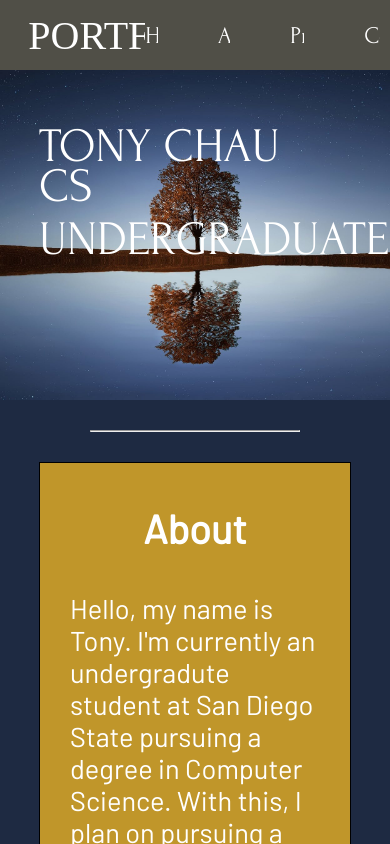
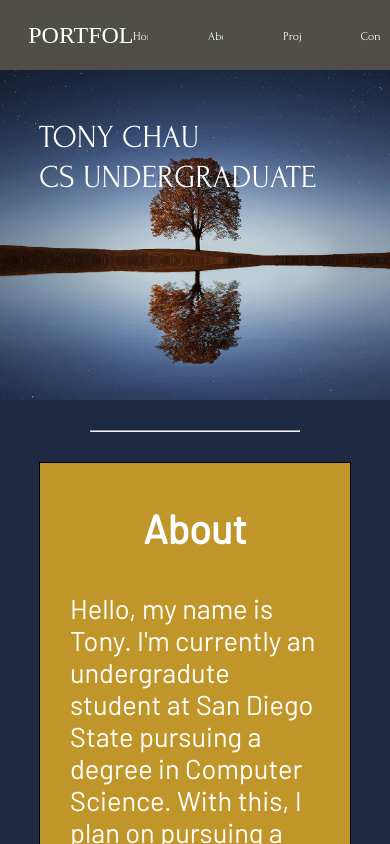
Before and after one commit to tonychau117/Website, a plain HTML site: page index.html in a window 390 px wide. Shown: the top 844 px of the page. Drawn offline with Linux system fonts and the light colour scheme; files whose address does not match are found by name; a web font is replaced by a local one.

Commit message:
Update dummy.css
Fixed display when viewing on mobile

```diff
--- a/dummy.css
+++ b/dummy.css
@@ -245,4 +245,17 @@ a{
     aside, section, article{
         width: 100%;
     }
+
+    #hOne{
+        font-size: 2em;
+    }
+    #hTwo{
+        font-size: 2em;
+    }
+    .nav-branding{
+        font-size: 1.5em;
+    }
+    a{
+        font-size: .75em;
+    }
 }
```
